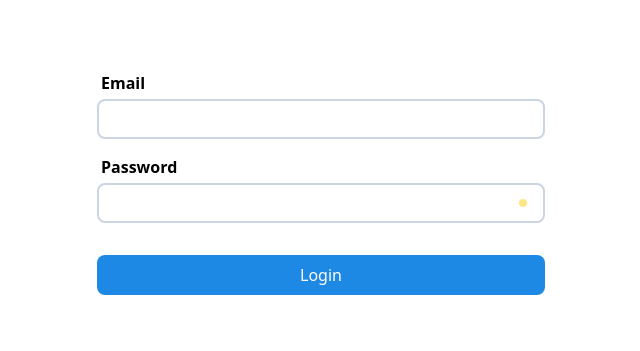
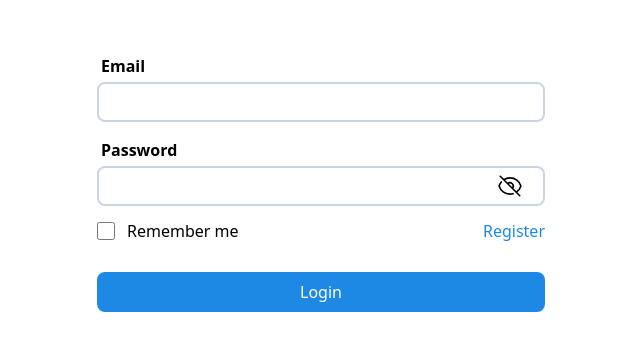
Before and after one commit to basurahan/threads-web, a Next.js app: page /login in a window 1280 px wide. Shown: the part 217-568 px from the top of the page, without its empty margins (319-959 px from the left). Built offline with nearby package versions, Linux system fonts and the light colour scheme.

Commit message:
feature: login ui (wip)

```diff
--- a/src/app/login/page.tsx
+++ b/src/app/login/page.tsx
@@ -1,15 +1,23 @@
 import TextInput from '@/app/ui/forms/TextInput'
 import Submit from '@/app/ui/forms/Submit'
+import Link from 'next/link'
 
 function LoginForm() {
     return (
         <div className="h-auto w-full md:w-md mx-[16px] my-[24px]">
             <TextInput type="text" label="Email" name="email" />
             <TextInput type="password"  label="Password" name="password" className="mt-[var(--spacing-4)]" />
+            <div className="flex items-center mt-[var(--spacing-4)]">
+                <input type="checkbox" name="remember" id="remember" className="size-[18px]" />
+                <label htmlFor="remember" className="select-none ms-[12px] leading-[18px] text-md">Remember me</label>
+                <span className="grow"></span>
+                <Link href="/register" className="text-md leading-[18px] text-primary">Register</Link>
+            </div>
             <Submit label="Login" className="mt-[var(--spacing-8)]" />
         </div>
     )
 }
+
 
 export default async function Page() {
     return (
--- /dev/null
+++ b/src/app/register/page.tsx
@@ -0,0 +1,5 @@
+export default async function Page() {
+    return (
+        <div>Registeration page</div>
+    )
+}
--- a/src/app/ui/forms/TextInput.tsx
+++ b/src/app/ui/forms/TextInput.tsx
@@ -1,7 +1,7 @@
 'use client'
 
 import clsx from 'clsx'
-import { useState } from 'react'
+import { useState, useCallback } from 'react'
 
 import Toggle from '@/app/ui/forms/Toggle'
 
@@ -10,6 +10,10 @@ type TextInput = "text" | "password"
 export default function TextInput({ type, name, label, className } : {  type: TextInput, name: string, label: string, className?: string }) {
     const [isPasswordShown, setIsPasswordShown] = useState(false)
     const [isFocused, setIsFocused] = useState(false)
+
+    const handleToggleClick = useCallback((isCheck: boolean) => { setIsPasswordShown(isCheck) }, [])
+    const handleFocus = useCallback(() => { setIsFocused(true) }, [])
+    const handleBlur = useCallback(() => { setIsFocused(false) }, [])
 
     return (
         <div className={className}>
@@ -29,9 +33,9 @@ export default function TextInput({ type, name, label, className } : {  type: Te
                     type={(isPasswordShown || type === "text") ? "text" : "password"}
                     name={name}
                     id={name}
-                    className="h-full outline-none grow" onFocus={() => { setIsFocused(true) }} onBlur={() => { setIsFocused(false) }}
+                    className="h-full outline-none grow" onFocus={handleFocus} onBlur={handleBlur}
                 />
-                { type === "password" && <Toggle size={24} marginStart={12} onClick={(isCheck) => { setIsPasswordShown(isCheck) }} /> }
+                { type === "password" && <Toggle size={34} marginStart={12} onClick={handleToggleClick} /> }
             </div>
         </div>
     )
--- a/src/app/ui/forms/Toggle.tsx
+++ b/src/app/ui/forms/Toggle.tsx
@@ -2,21 +2,29 @@
 
 import { EyeIcon, EyeSlashIcon } from '@heroicons/react/24/outline'
 
-import { useState } from 'react'
+import { useState, useCallback } from 'react'
 
 export default function Toggle({ size, marginStart, onClick } : { size: number, marginStart: number, onClick: (isCheck: boolean) => void }) {
     const [isCheck, setIsCheck] = useState(false)
+
+    const handleClick = useCallback(() => {
+        const newState = !isCheck
+        setIsCheck(newState)
+        onClick(newState)
+    }, [isCheck, onClick])
+
     return (
         <div
-            className={`inline-block select-none hover:bg-mute rounded-full p-[var(--spacing-1)] bg-amber-200`}
-            onClick={() => {
-                const newState = !isCheck
-                setIsCheck(newState)
-                onClick(newState)
+            style={{
+                height: size,
+                width: size,
+                marginInlineStart: marginStart
             }}
+            className={`inline-block select-none hover:bg-mute rounded-full p-[var(--spacing-1)]`}
+            onClick={handleClick}
         >
             {
-               isCheck ? (<EyeIcon className={`size-[${size}px]`} />) : (<EyeSlashIcon className={`size-[${size}px]`} />)
+               isCheck ? (<EyeIcon className="size-full" />) : (<EyeSlashIcon className="size-full" />)
             }
         </div>
     )
```
